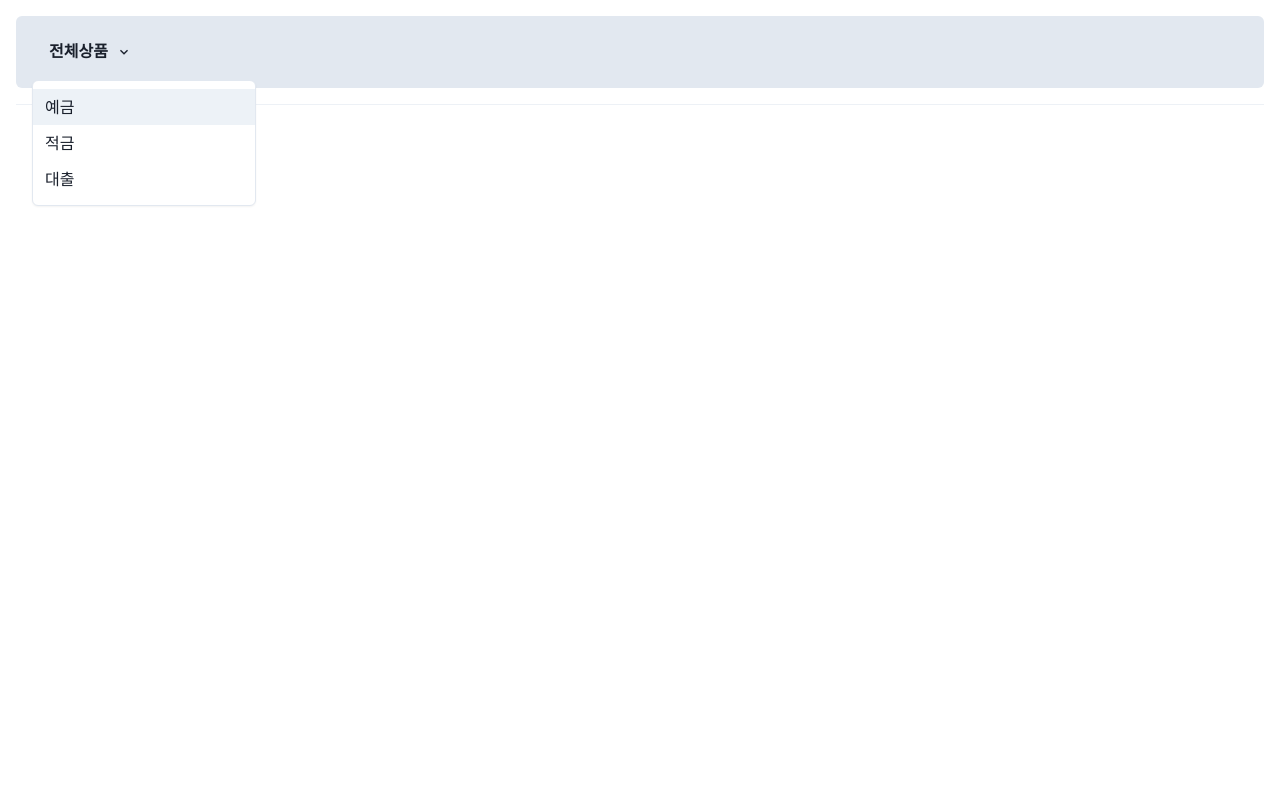
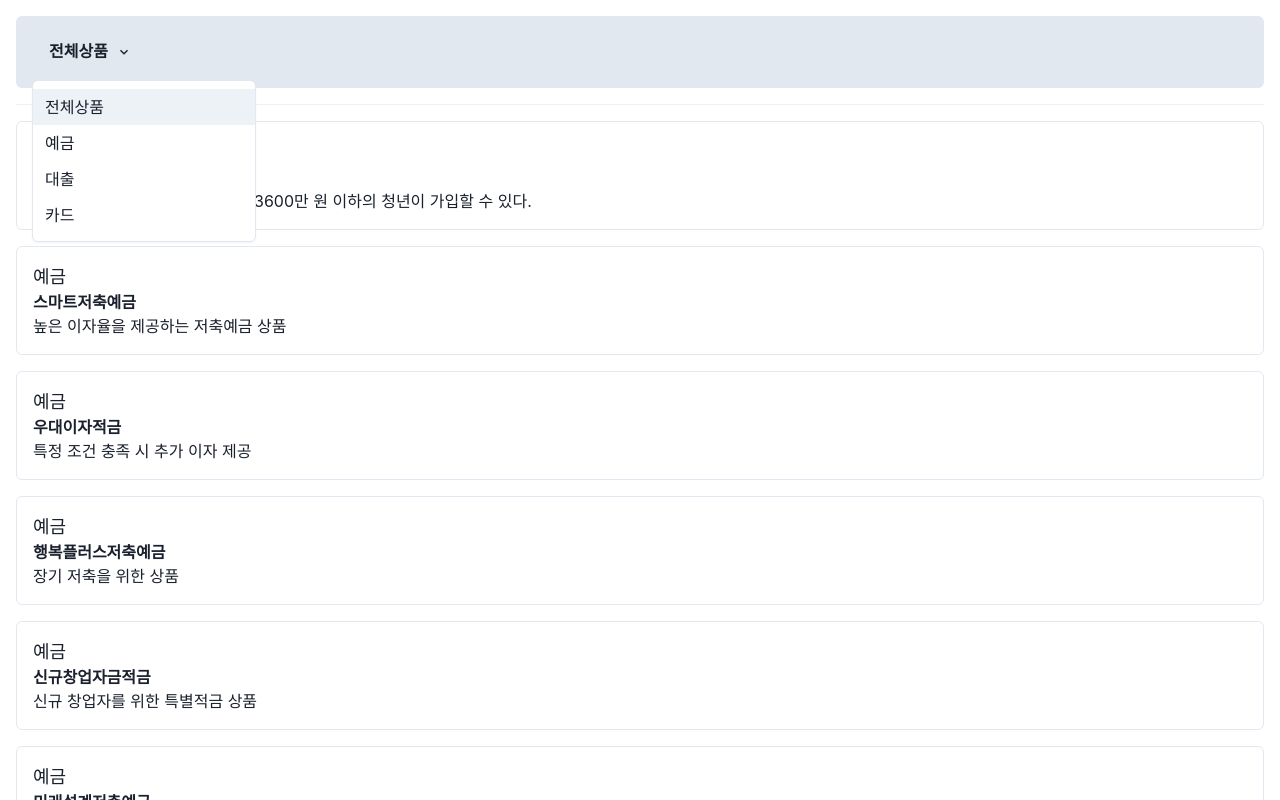
Before and after one commit to woorifisa-projects-2nd/HomeBanker-front, a React (Vite) app: page /enrollment in a window 1280 px wide. Both pictures are taken after a click on the button "전체상품". Shown: the top 800 px of the page. Built offline with nearby package versions, Linux system fonts and the light colour scheme.

Commit message:
#19 feat: 금융 상품 더미 데이터 추가

```diff
--- a/src/pages/enrollment/index.jsx
+++ b/src/pages/enrollment/index.jsx
@@ -14,15 +14,47 @@ import {
 } from '@chakra-ui/react';
 import { ChevronDownIcon } from '@chakra-ui/icons';
 
-// 가상의 더미 데이터 배열
-const dummyData = [];
-for (let i = 1; i <= 50; i++) {
-  dummyData.push(
-    { id: i, type: '예금', title: `예금 상품 ${i}`, content: `예금 상품 설명 ${i}` },
-    { id: i + 50, type: '적금', title: `적금 상품 ${i}`, content: `적금 상품 설명 ${i}` },
-    { id: i + 100, type: '대출', title: `대출 상품 ${i}`, content: `대출 상품 설명 ${i}` }
-  );
-}
+// 예금 상품 데이터
+const depositProducts = [
+    { id: 1, type: '예금', title: '청년희망적금', content: '19세에서 34세의 청년 중 총급여 3600만 원 이하의 청년이 가입할 수 있다.' },
+    { id: 2, type: '예금', title: '스마트저축예금', content: '높은 이자율을 제공하는 저축예금 상품' },
+    { id: 3, type: '예금', title: '우대이자적금', content: '특정 조건 충족 시 추가 이자 제공' },
+    { id: 4, type: '예금', title: '행복플러스저축예금', content: '장기 저축을 위한 상품' },
+    { id: 5, type: '예금', title: '신규창업자금적금', content: '신규 창업자를 위한 특별적금 상품' },
+    { id: 6, type: '예금', title: '미래설계저축예금', content: '미래를 위한 저축 계획 상품' },
+    { id: 7, type: '예금', title: '골드라인적금', content: '고액 저축자를 위한 고이자 적금 상품' },
+    { id: 8, type: '예금', title: '주니어스마트저축예금', content: '어린이와 청소년을 위한 저축예금 상품' },
+    { id: 9, type: '예금', title: '행복나눔적금', content: '사회공헌 활동 연계 적금 상품' },
+    { id: 10, type: '예금', title: '여행목돈마련적금', content: '여행자금 마련을 위한 적금 상품' }
+  ];
+
+  // 대출 상품 데이터
+  const loanProducts = [
+    { id: 51, type: '대출', title: '신용대출', content: '신용등급에 따른 맞춤형 대출 상품' },
+    { id: 52, type: '대출', title: '주택담보대출', content: '주택을 담보로 제공하여 받을 수 있는 대출' },
+    { id: 53, type: '대출', title: '자동차대출', content: '자동차 구매를 위한 대출 상품' },
+    { id: 54, type: '대출', title: '학자금대출', content: '학비 지원을 위한 대출 상품' },
+    { id: 55, type: '대출', title: '사업자금대출', content: '사업 운영 자금을 지원하는 대출 상품' },
+    { id: 56, type: '대출', title: '햇살론', content: '저신용자나 저소득층을 위한 정부지원 대출 상품' },
+    { id: 57, type: '대출', title: '전세자금대출', content: '전세 보증금을 마련하기 위한 대출 상품' },
+    { id: 58, type: '대출', title: '신혼부부전용대출', content: '신혼부부를 위한 맞춤형 대출 상품' },
+    { id: 59, type: '대출', title: '장기주택담보대출', content: '장기간 주택담보 대출 상품' },
+    { id: 60, type: '대출', title: '개인사업자대출', content: '개인 사업자를 위한 운영 자금 대출 상품' }
+  ];
+
+  // 카드 상품 데이터
+  const cardProducts = [
+    { id: 101, type: '카드', title: '프리미엄 포인트 카드', content: '높은 포인트 적립률을 제공하는 프리미엄 카드' },
+    { id: 102, type: '카드', title: '여행 마일리지 카드', content: '항공 마일리지 적립에 최적화된 카드' },
+    { id: 103, type: '카드', title: '영화 할인 카드', content: '영화관 이용 시 할인 혜택을 제공하는 카드' },
+    { id: 104, type: '카드', title: '쇼핑 리워드 카드', content: '다양한 쇼핑몰에서의 할인 혜택을 제공하는 카드' },
+    { id: 105, type: '카드', title: '주유 할인 카드', content: '주유 시 할인 혜택을 제공하는 카드' },
+    { id: 106, type: '카드', title: '다이닝 리워드 카드', content: '음식점에서의 할인 및 리워드 제공 카드' },
+    { id: 107, type: '카드', title: '교통 리워드 카드', content: '대중교통 이용 시 혜택을 제공하는 카드' },
+    { id: 108, type: '카드', title: '건강 관리 카드', content: '건강 관련 지출에 대한 리워드를 제공하는 카드' },
+    { id: 109, type: '카드', title: '교육 리워드 카드', content: '교육 관련 지출 시 혜택을 제공하는 카드' },
+    { id: 110, type: '카드', title: '환경 친화 카드', content: '환경 보호 활동에 기여하는 소비에 대해 리워드를 제공하는 카드' }
+  ];
 
 const ProductFilter = () => {
   const [selectedFilter, setSelectedFilter] = useState('전체상품');
@@ -57,10 +89,8 @@ const ProductFilter = () => {
   const handleAmountChange = (value) => {
     // 입력된 값에서 숫자 이외의 문자 제거
     const cleanValue = value.replace(/[^0-9]/g, '');
-
     // 세 자리마다 쉼표(,) 추가하여 포맷팅
     const formattedValue = (+cleanValue).toLocaleString();
-
     setAmount(formattedValue);
   };
 
@@ -70,7 +100,25 @@ const ProductFilter = () => {
     setPeriod(cleanValue);
   };
 
-  const filteredResults = dummyData.filter((item) => item.type === selectedFilter);
+  const getProductData = () => {
+    switch (selectedFilter) {
+      case '예금':
+        return depositProducts;
+      case '대출':
+        return loanProducts;
+      case '카드':
+        return cardProducts;
+      default:
+        return [...depositProducts, ...loanProducts, ...cardProducts];
+    }
+  };
+
+  const filteredResults = getProductData().filter((item) => {
+    if (selectedFilter === '전체상품') {
+      return true; // 모든 상품 표시
+    }
+    return item.type === selectedFilter;
+  });
 
   const itemsPerPage = 10;
   const startIndex = (currentPage - 1) * itemsPerPage;
@@ -87,9 +135,10 @@ const ProductFilter = () => {
             {selectedFilter}
           </MenuButton>
           <MenuList>
+            <MenuItem onClick={() => handleFilterSelect('전체상품')}>전체상품</MenuItem>
             <MenuItem onClick={() => handleFilterSelect('예금')}>예금</MenuItem>
-            <MenuItem onClick={() => handleFilterSelect('적금')}>적금</MenuItem>
             <MenuItem onClick={() => handleFilterSelect('대출')}>대출</MenuItem>
+            <MenuItem onClick={() => handleFilterSelect('카드')}>카드</MenuItem>
           </MenuList>
         </Menu>
       </Box>
```
